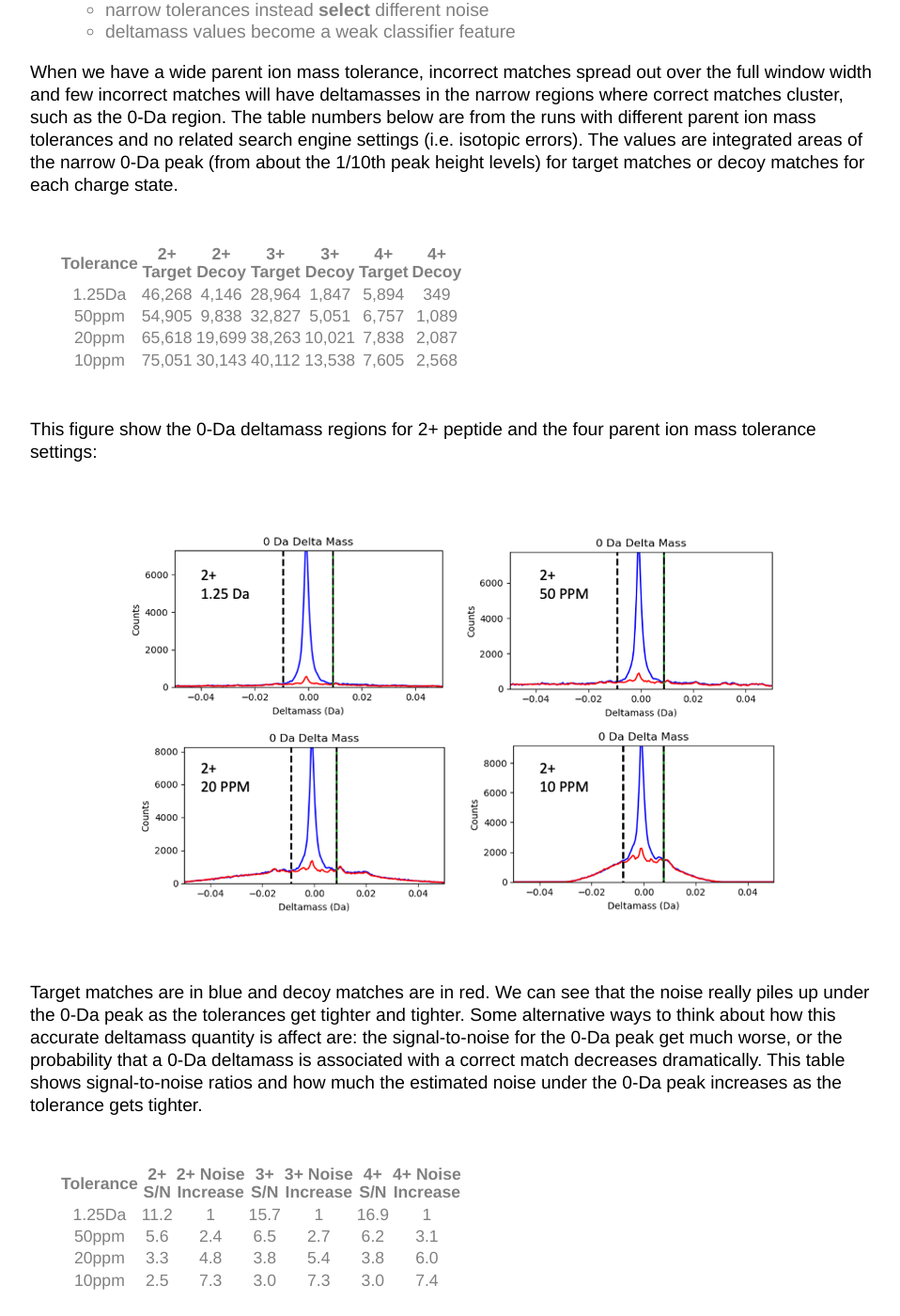
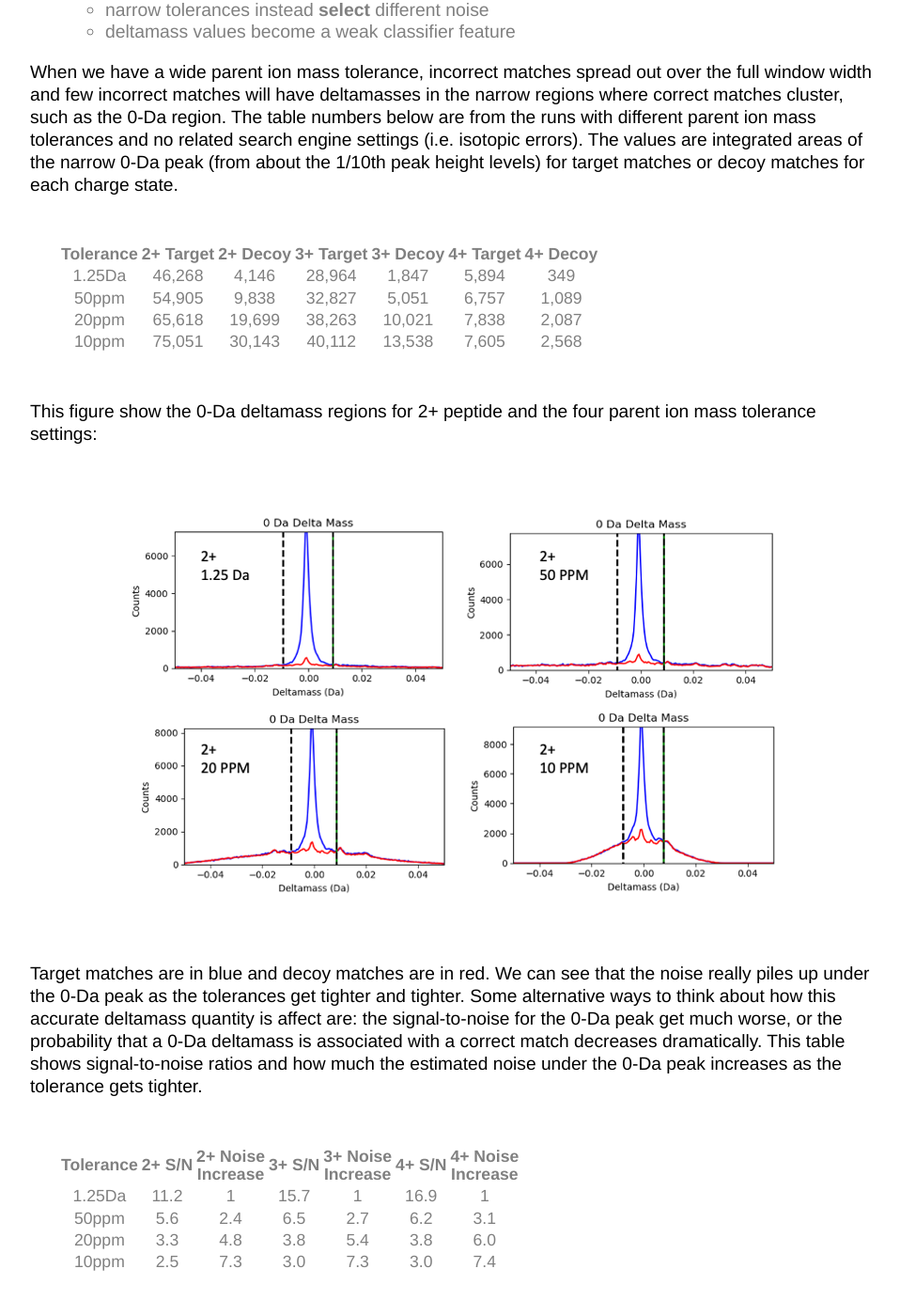
Before and after one commit to pwilmart/pwilmart.github.io, a Jekyll site: the page built from _posts/2021-04-22-Parent-ion-tolerance.md, in a window 1280 px wide and 1400 px high, scrolled down 5106 px. Shown: the whole window at 94% size, without its empty margins (160-1118 px from the left). Built offline with Jekyll 4.4.1, drawn with Linux system fonts in a browser that asks for light colours.

```diff
--- a/_posts/2021-04-22-Parent-ion-tolerance.md
+++ b/_posts/2021-04-22-Parent-ion-tolerance.md
@@ -107,7 +107,7 @@ Narrow tolerance searches by themselves (without isotopic errors tried) are quit
 
 When we have a wide parent ion mass tolerance, incorrect matches spread out over the full window width and few incorrect matches will have deltamasses in the narrow regions where correct matches cluster, such as the 0-Da region. The table numbers below are from the runs with different parent ion mass tolerances and no related search engine settings (i.e. isotopic errors). The values are integrated areas of the narrow 0-Da peak (from about the 1/10th peak height levels) for target matches or decoy matches for each charge state.
 
-  Tolerance|2+ <br>Target|2+ <br>Decoy|3+ <br>Target|3+ <br>Decoy|4+ <br>Target|4+ <br>Decoy
+  Tolerance|2+ Target|2+ Decoy|3+ Target|3+ Decoy|4+ Target|4+ Decoy
   ---|---|---|---|---|---|---
   1.25Da|46,268|4,146|28,964|1,847|5,894|349
   50ppm|54,905|9,838|32,827|5,051|6,757|1,089
@@ -120,7 +120,7 @@ This figure show the 0-Da deltamass regions for 2+ peptide and the four parent i
 
 Target matches are in blue and decoy matches are in red. We can see that the noise really piles up under the 0-Da peak as the tolerances get tighter and tighter. Some alternative ways to think about how this accurate deltamass quantity is affect are: the signal-to-noise for the 0-Da peak get much worse, or the probability that a 0-Da deltamass is associated with a  correct match decreases dramatically. This table shows signal-to-noise ratios and how much the estimated noise under the 0-Da peak increases as the tolerance gets tighter.
 
-  Tolerance|2+ <br>S/N|2+ Noise <br>Increase|3+ <br>S/N|3+ Noise <br>Increase|4+ <br>S/N|4+ Noise <br>Increase
+  Tolerance|2+ S/N|2+ Noise <br>Increase|3+ S/N|3+ Noise <br>Increase|4+ S/N|4+ Noise <br>Increase
   ---|---|---|---|---|---|---
   1.25Da|11.2|1|15.7|1|16.9|1
   50ppm|5.6|2.4|6.5|2.7|6.2|3.1
```
